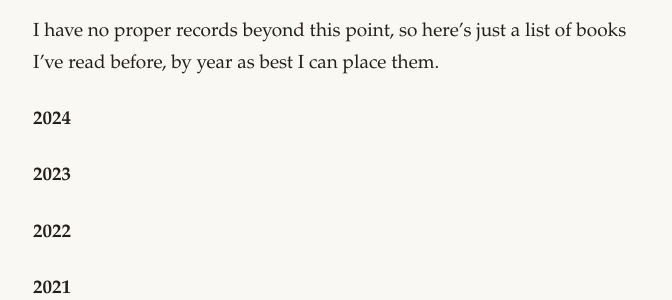
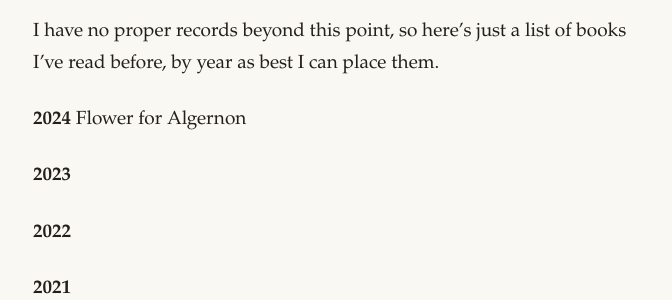
Before and after one commit to topearebi/aroamjti, a Jekyll site: the page built from books.md, in a window 1280 px wide. Shown: the part 1713-2013 px from the top of the page, without its empty margins (303-975 px from the left). Built offline with Jekyll 4.4.1, drawn with Linux system fonts in a browser that asks for light colours.

Commit message:
Last Sync: 2026-06-30 06:27 (Mobile)

```diff
--- a/books.md
+++ b/books.md
@@ -37,6 +37,7 @@
 I have no proper records beyond this point, so here's just a list of books I've read before, by year as best I can place them.
 
 **2024**
+Flower for Algernon
 
 **2023**
 
```
